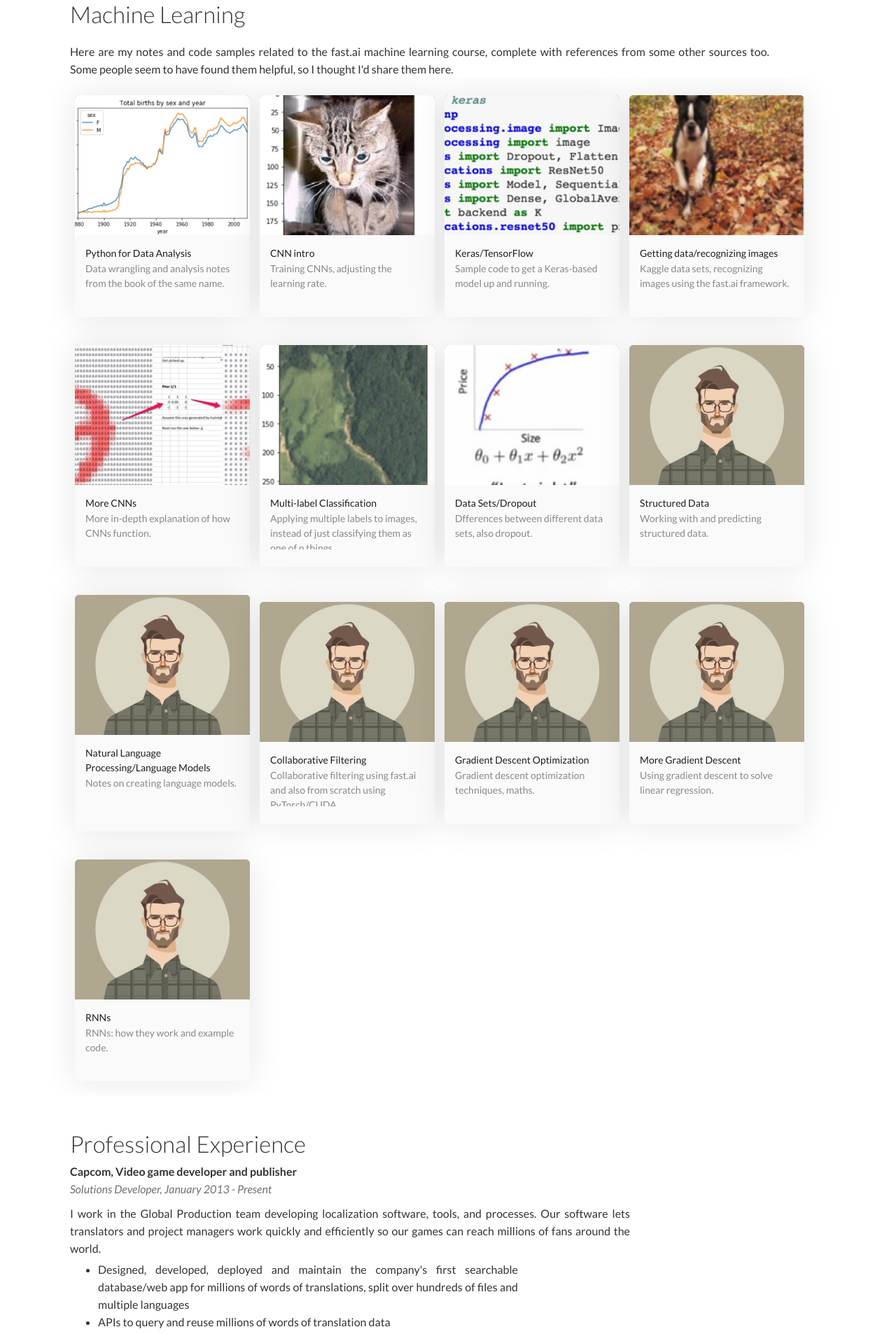
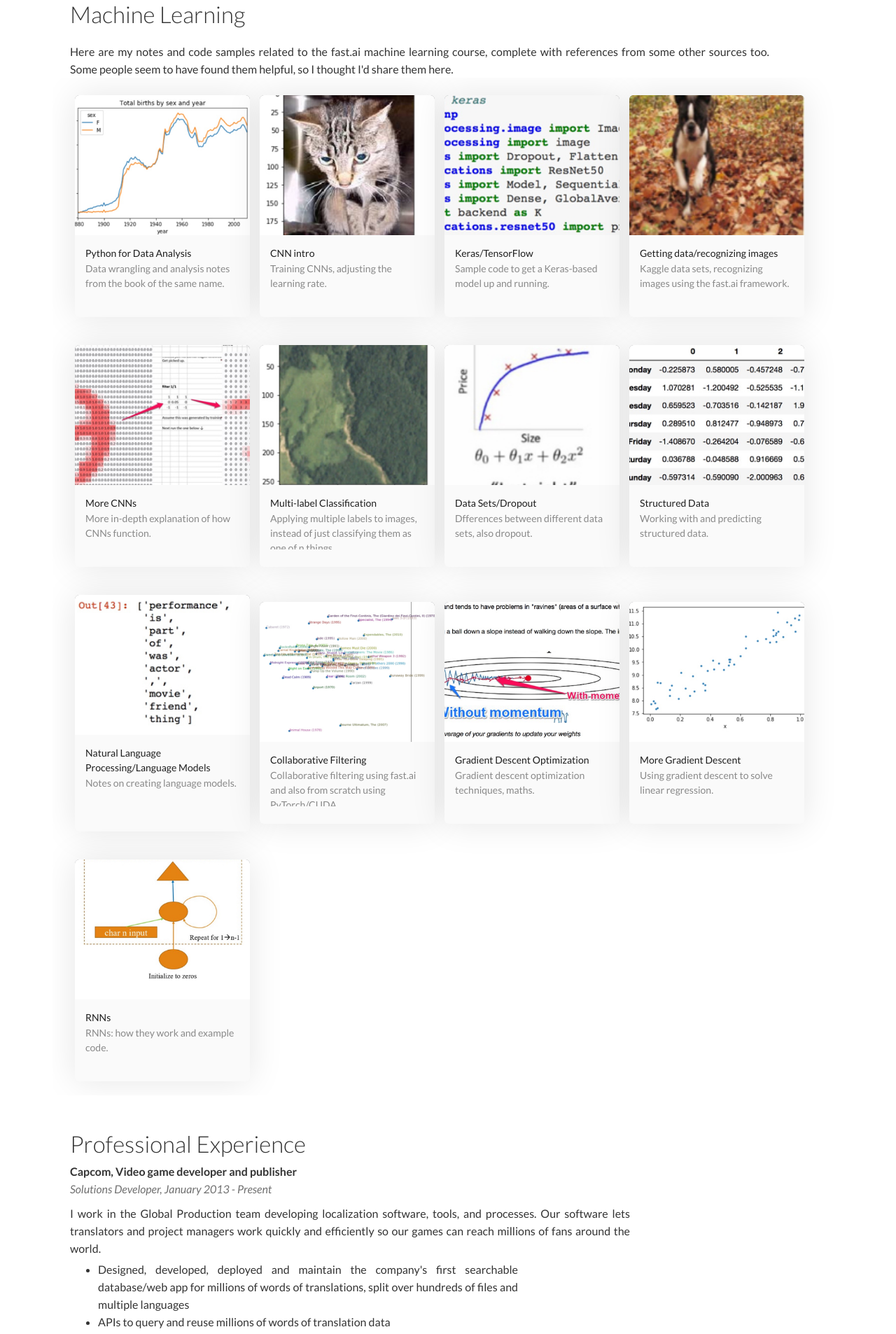
Before and after one commit to pekoto-zz/pekoto.github.io, a Jekyll site: the page built from index.md, in a window 1280 px wide. Shown: the part 1388-3294 px from the top of the page at 70% size. Built offline with Jekyll 4.4.1, drawn with Linux system fonts in a browser that asks for light colours.

Commit message:
Added app/ml images

```diff
--- a/_data/machine-learning.yml
+++ b/_data/machine-learning.yml
@@ -35,43 +35,43 @@
     Applying multiple labels to images, instead of just classifying them as one of n things.
 
 - name: Data Sets/Dropout
-  link: hhttp://nbviewer.jupyter.org/github/pekoto/fast.ai/blob/master/Lesson4-notes1%20%28training-validating-test%20sets%2C%20dropout%29.ipynb
+  link: http://nbviewer.jupyter.org/github/pekoto/fast.ai/blob/master/Lesson4-notes1%20%28training-validating-test%20sets%2C%20dropout%29.ipynb
   image: ../images/ml7.jpg
   description: | # this will include new lines to allow paragraphs
     Dfferences between different data sets, also dropout.
 
 - name: Structured Data
   link: http://nbviewer.jupyter.org/github/pekoto/fast.ai/blob/master/Lesson4-notes2%20%28encoding%2C%20predicting%20structured%20data%29.ipynb
-  image: ../images/profile.jpg
+  image: ../images/ml8.jpg
   description: | # this will include new lines to allow paragraphs
     Working with and predicting structured data.
 
 - name: Natural Language Processing/Language Models
   link: http://nbviewer.jupyter.org/github/pekoto/fast.ai/blob/master/Lesson4-notes3%20%28NLP%29.ipynb
-  image: ../images/profile.jpg
+  image: ../images/ml9.jpg
   description: | # this will include new lines to allow paragraphs
     Notes on creating language models.
 
 - name: Collaborative Filtering
   link: http://nbviewer.jupyter.org/github/pekoto/fast.ai/blob/master/Lesson5-notes1%20%28Collaborative%20filtering%29.ipynb
-  image: ../images/profile.jpg
+  image: ../images/ml10.jpg
   description: | # this will include new lines to allow paragraphs
     Collaborative filtering using fast.ai and also from scratch using PyTorch/CUDA.
 
 - name: Gradient Descent Optimization
   link: http://nbviewer.jupyter.org/github/pekoto/fast.ai/blob/master/Lesson5-notes2%20%28Gradient%20descent-optimisation%20techniques%29.ipynb
-  image: ../images/profile.jpg
+  image: ../images/ml11.jpg
   description: | # this will include new lines to allow paragraphs
     Gradient descent optimization techniques, maths.
 
 - name: More Gradient Descent
   link: http://nbviewer.jupyter.org/github/pekoto/fast.ai/blob/master/Lesson6-notes1%20%28GD%29.ipynb
-  image: ../images/profile.jpg
+  image: ../images/ml12.jpg
   description: | # this will include new lines to allow paragraphs
     Using gradient descent to solve linear regression.
 
 - name: RNNs
   link: http://nbviewer.jupyter.org/github/pekoto/fast.ai/blob/master/Lesson6-notes2%20%28RNNs%29.ipynb
-  image: ../images/profile.jpg
+  image: ../images/ml13.jpg
   description: | # this will include new lines to allow paragraphs
     RNNs: how they work and example code.
```
Also changed, not shown: images/ml10.jpg (added), images/ml11.jpg (added), images/ml12.jpg (added), images/ml13.jpg (added), images/ml8.jpg (added), images/ml9.jpg (added), images/profile.jpg (deleted).
